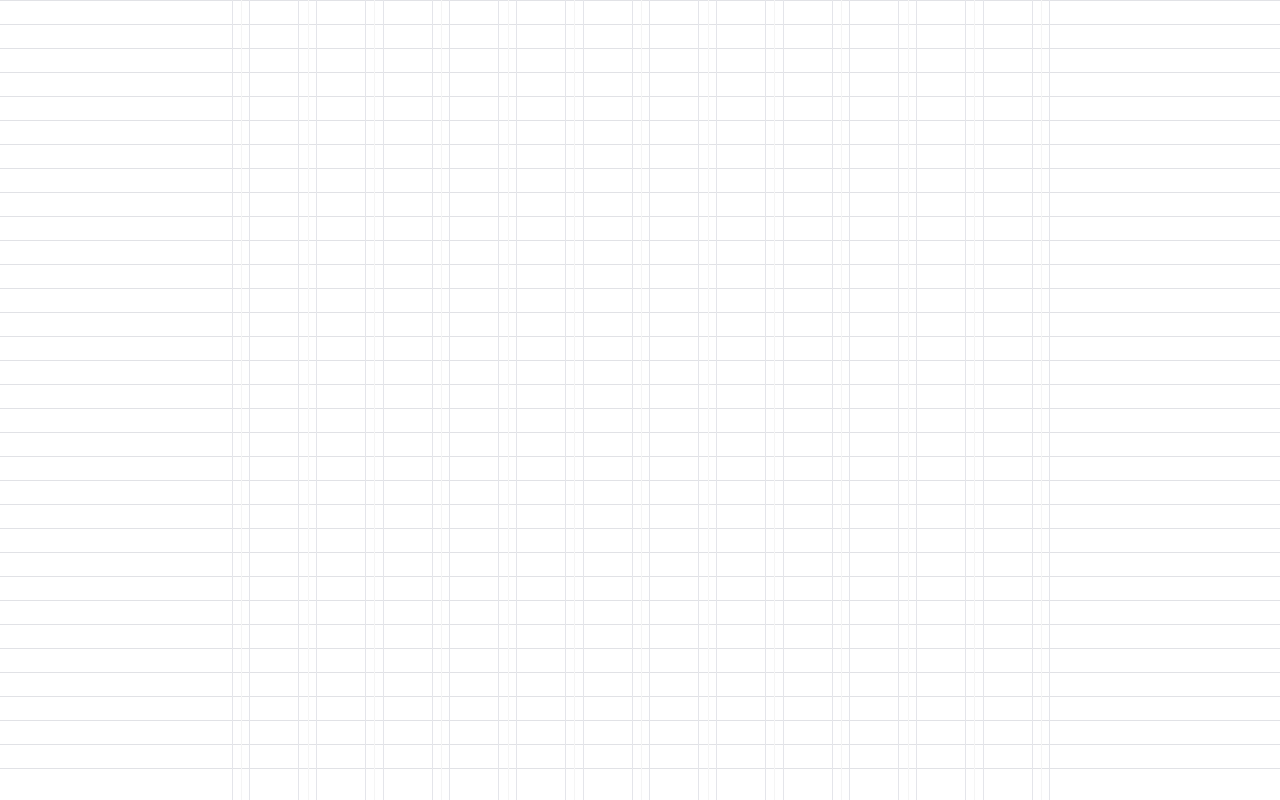
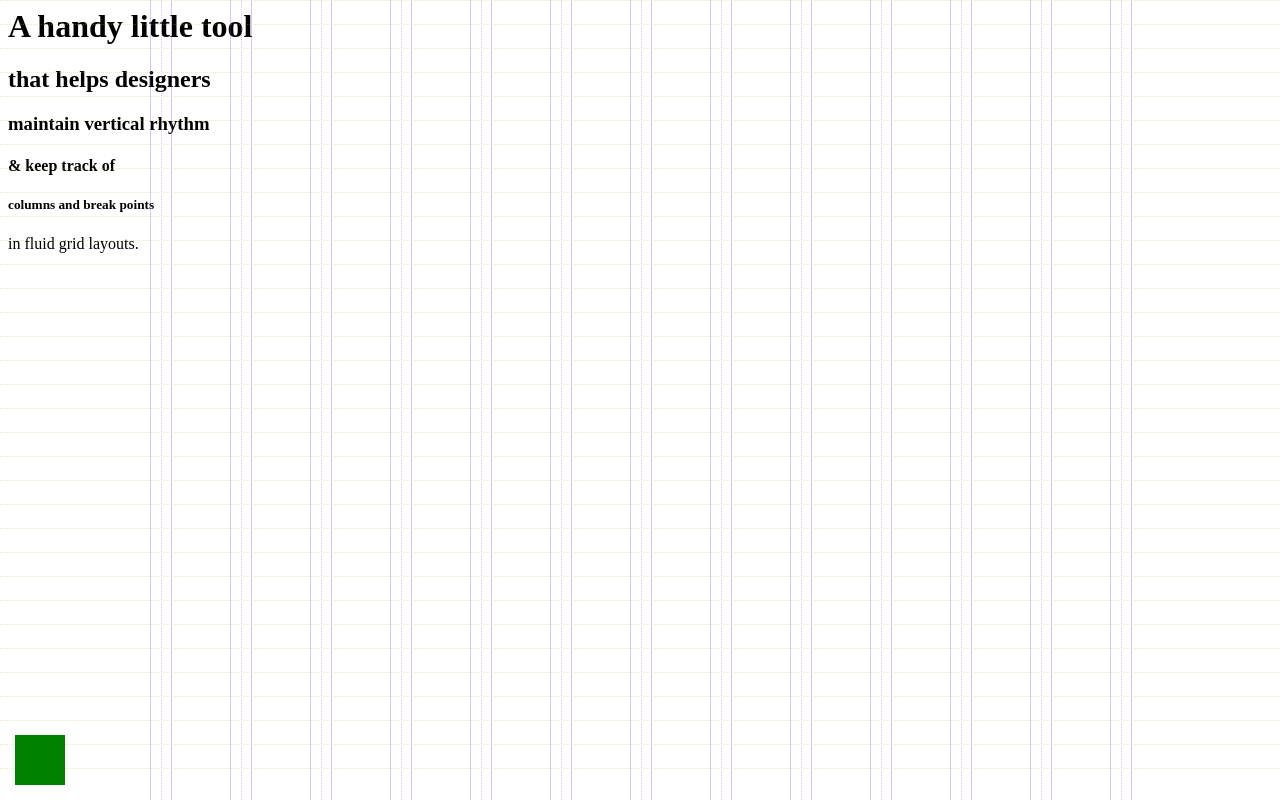
Before and after one commit to Reklino/blooby-grid, a plain HTML site: page docs/index.html in a window 1280 px wide. Drawn offline with Linux system fonts and the light colour scheme.

Commit message:
add switch and update style

```diff
--- /dev/null
+++ b/demo/index.html
@@ -0,0 +1,57 @@
+<html>
+<head>
+	<link rel="stylesheet" type="text/css" href="stylesheets/sass/screen.css">
+	<script src="//use.typekit.net/hro1cmg.js"></script>
+	<script>try{Typekit.load();}catch(e){}</script>
+	<title>Blooby Grid</title>
+</head>
+<body>
+
+	<main class="container">
+		<div class="col-6">
+			<p>
+				A dolor sit arcu adipiscing! Quis velit magnis parturient vel. Pulvinar pellentesque, urna nec sagittis? Aliquet sed mattis, dictumst quis diam! Tincidunt integer montes augue amet sit lectus? Cursus, porttitor pid mattis, turpis pid. Integer ac, lectus lundium, scelerisque, tortor elementum lorem? Aliquet velit, ultricies! Pulvinar elit duis amet porta.
+			</p>
+		</div>
+		<div class="col-6">
+			<h1>Blooby Grid</h1>
+			<h2>Blooby Grid</h2>
+			<h3>Blooby Grid</h3>
+			<h4>Blooby Grid</h4>
+			<h5>Blooby Grid</h5>
+			<h6>Blooby Grid</h6>
+			<p>
+				A dolor sit arcu adipiscing! Quis velit magnis parturient vel. Pulvinar pellentesque, urna nec sagittis? Aliquet sed mattis, dictumst quis diam! Tincidunt integer montes augue amet sit lectus? Cursus, porttitor pid mattis, turpis pid. Integer ac, lectus lundium, scelerisque, tortor elementum lorem? Aliquet velit, ultricies! Pulvinar elit duis amet porta.
+			</p>
+		</div>
+	</main>
+
+<script src="../src/blooby-grid.js"></script>
+<script>
+	bloobyGrid.baseLineHeight    = 24,
+	bloobyGrid.container         = 1120,
+	bloobyGrid.containerPosition = 'center',
+	bloobyGrid.breaks = [
+	    {
+	        point : "(min-width: 800px)",
+	        columns : 12,
+	        gutters : .25,
+	        baseLineHeight : 24
+	    },
+	    {
+	        point : "(min-width: 500px)",
+	        columns : 6,
+	        gutters : .25,
+	        baseLineHeight : 28
+	    },
+	    {
+	        point : "(min-width: 300px)",
+	        columns : 3,
+	        gutters : .25,
+	        baseLineHeight : 24
+	    }
+	];
+	bloobyGrid.gridInit();
+</script>
+</body>
+</html>
--- /dev/null
+++ b/demo/sass/sass/ie.scss
@@ -0,0 +1,5 @@
+/* Welcome to Compass. Use this file to write IE specific override styles.
+ * Import this file using the following HTML or equivalent:
+ * <!--[if IE]>
+ *   <link href="/stylesheets/ie.css" media="screen, projection" rel="stylesheet" type="text/css" />
+ * <![endif]--> */
--- /dev/null
+++ b/demo/sass/sass/print.scss
@@ -0,0 +1,3 @@
+/* Welcome to Compass. Use this file to define print styles.
+ * Import this file using the following HTML or equivalent:
+ * <link href="/stylesheets/print.css" media="print" rel="stylesheet" type="text/css" /> */
--- /dev/null
+++ b/demo/sass/sass/screen.scss
@@ -0,0 +1,133 @@
+/* Welcome to Compass.
+ * In this file you should write your main styles. (or centralize your imports)
+ * Import this file using the following HTML or equivalent:
+ * <link href="/stylesheets/screen.css" media="screen, projection" rel="stylesheet" type="text/css" /> */
+
+@import "compass/reset";
+@import "susy";
+
+/*============================
+=            Vars            =
+============================*/
+
+$body: #475654;
+$background: #FFF;
+$color1: #23f0c7;
+$color2: #4bb1a0;
+$color3: #159e81;
+$color4: #6cf2d4;
+$color5: #0f705e;
+
+/*-----  End of Vars  ------*/
+
+
+
+/*============================
+=            Grid            =
+============================*/
+
+$susy: (
+    columns: 12,
+    gutters: .33,
+    gutter-position: inside,
+    container: 1120px
+);
+$line: 24px;
+
+.container {
+	@include container;
+	margin: 0 auto;
+}
+
+.col-1     { @include span(12 of 12); }
+.col-2     { @include span(12 of 12); }
+.col-3     { @include span(12 of 12); }
+.col-4     { @include span(12 of 12); }
+.col-5     { @include span(12 of 12); }
+.col-6     { @include span(12 of 12); }
+.col-7     { @include span(12 of 12); }
+.col-8     { @include span(12 of 12); }
+.col-9     { @include span(12 of 12); }
+.col-10    { @include span(12 of 12); }
+.col-11    { @include span(12 of 12); }
+.col-12    { @include span(12 of 12); }
+
+@media (min-width: 500px) {
+    .col-1     { @include span(2 of 12); }
+    .col-2     { @include span(2 of 12); }
+    .col-3     { @include span(4 of 12); }
+    .col-4     { @include span(4 of 12); }
+    .col-5     { @include span(6 of 12); }
+    .col-6     { @include span(6 of 12); }
+    .col-7     { @include span(6 of 12); }
+    .col-8     { @include span(8 of 12); }
+    .col-9     { @include span(8 of 12); }
+    .col-10    { @include span(10 of 12); }
+    .col-11    { @include span(10 of 12); }
+    .col-12    { @include span(12 of 12); }
+}
+@media (min-width: 800px) {
+    .col-1     { @include span(1 of 12); }
+    .col-2     { @include span(2 of 12); }
+    .col-3     { @include span(3 of 12); }
+    .col-4     { @include span(4 of 12); }
+    .col-5     { @include span(5 of 12); }
+    .col-6     { @include span(6 of 12); }
+    .col-7     { @include span(7 of 12); }
+    .col-8     { @include span(8 of 12); }
+    .col-9     { @include span(9 of 12); }
+    .col-10    { @include span(10 of 12); }
+    .col-11    { @include span(11 of 12); }
+    .col-12    { @include span(12 of 12); }
+}
+
+/*-----  End of Grid  ------*/
+
+
+/*==================================
+=            Typography            =
+==================================*/
+body {
+	font-family: "brandon-grotesque",sans-serif;
+	font-style: normal;
+	font-weight: 400;
+	background: $background;
+	color: $body;
+	font-size: 16px;
+}
+h1, h2, h3, h4, h5, h6 { font-weight: 700; color: $color2; }
+h1 {
+	font-size: 72px;
+	line-height: $line*5;
+	margin-bottom: $line;
+}
+h2 {
+	font-size: 60px;
+	line-height: $line*4;
+	margin-bottom: $line;
+}
+h3 {
+	font-size: 48px;
+	line-height: $line*3;
+	margin-bottom: $line;
+}
+h4 {
+	font-size: 36px;
+	line-height: $line*2;
+	margin-bottom: $line;
+}
+h5 {
+	font-size: 24px;
+	line-height: $line;
+	margin-bottom: $line;
+}
+h6 {
+	font-size: 18px;
+	line-height: $line;
+	margin-bottom: $line;
+}
+p {
+	line-height: $line;
+}
+
+/*-----  End of Typography  ------*/
--- a/docs/index.html
+++ b/docs/index.html
@@ -3,10 +3,20 @@
 	<title>Blooby Grid</title>
 </head>
 <body>
+
+	<main>
+		<h1>A handy little tool</h1>
+		<h2>that helps designers</h2>
+		<h3>maintain vertical rhythm</h3>
+		<h4>&amp; keep track of</h4>
+		<h5>columns and break points</h5>
+		<p>in fluid grid layouts.</p>
+	</main>
+
 <script src="../src/blooby-grid.js"></script>
 <script>
 	bloobyGrid.baseLineHeight    = 24,
-	bloobyGrid.container         = 800,
+	bloobyGrid.container         = 960,
 	bloobyGrid.containerPosition = 'center',
 	bloobyGrid.breaks = [
 	    {
--- a/src/blooby-grid.js
+++ b/src/blooby-grid.js
@@ -3,7 +3,8 @@ var bloobyGrid = (function () {
     // define private vars
     var grid = document.createElement('div'),
         gridContainer = document.createElement('div'),
-        gridLineContainer = document.createElement('div');
+        gridLineContainer = document.createElement('div')
+        gridSwitch = document.createElement('div');
 
 
     // define bG Object (will return this)
@@ -14,8 +15,9 @@ var bloobyGrid = (function () {
     bG.baseLineHeight    = 24,
     bG.container         = false,
     bG.containerPosition = 'center',
-    bG.lineColor         = '#4f5979',
-    bG.opacity           = 0.15,
+    bG.columnColor         = '#8e46b3',
+    bG.lineColor         = '#d1bb4c',
+    bG.opacity           = 0.3,
     bG.breaks            = [
         {
             point : "(min-width: 800px)",
@@ -34,6 +36,19 @@ var bloobyGrid = (function () {
     grid.appendChild(gridContainer);
     document.body.appendChild(grid);
 
+    gridSwitch.id = 'grid-switch';
+    document.body.appendChild(gridSwitch);
+
+    // redefine vars
+    grid                = document.getElementById('grid');
+    gridContainer       = document.getElementById('grid-container');
+    gridLineContainer   = document.getElementById('grid-line-container');
+    gridSwitch          = document.getElementById('grid-switch');
+
+    gridSwitch.addEventListener('click', function() {
+        grid.classList.toggle('grid-hidden');
+    })
+
 
 
     // render the grid lines
@@ -43,10 +58,7 @@ var bloobyGrid = (function () {
             h             = window.innerHeight,
             lines         = Math.round(h/bp.baseLineHeight),
             colWidth      = 100/bp.columns,
-            gutterSize    = colWidth * bp.gutters,
-            grid          = document.getElementById('grid'),
-            gridContainer = document.getElementById('grid-container'),
-            gridLineContainer = document.getElementById('grid-line-container');
+            gutterSize    = colWidth * bp.gutters;
 
         // set configurable grid and grid container styles
         gridContainer.innerHTML      = '';
@@ -131,42 +143,57 @@ var bloobyGrid = (function () {
                 width: 100%;\
                 height: 100%;\
             }\
-        ", 0);
+        ", 1);
         bG.sheet.insertRule("\
             #grid-container div {\
-                border: 1px solid " + bG.lineColor + ";\
+                border: 1px solid " + bG.columnColor + ";\
                 border-width: 0 1px;\
                 position: absolute;\
                 width: 0;\
                 height: 100%;\
             }\
-        ", 1);
+        ", 2);
         bG.sheet.insertRule("\
             #grid-container div:before {\
                 content:'';\
                 background-color:white;\
                 position: absolute;\
                 width: 0;\
-                border-right: 1px solid rgba(0,0,0,.25);\
+                border-right: 1px dotted " + bG.columnColor + ";\
                 height: 100%;\
             }\
-        ", 1);
+        ", 3);
         bG.sheet.insertRule("\
             #grid-line-container {\
                 position: absolute;\
                 width: 100%;\
                 height: 100%;\
             }\
-        ", 0);
+        ", 4);
         bG.sheet.insertRule("\
             #grid-line-container div {\
-                background-color:" + bG.lineColor + ";\
+                border-top: 1px dotted " + bG.lineColor + ";\
                 position: absolute;\
                 width: 100%;\
-                border-top: 1px solid rgba(0,0,0,.25);\
                 height: 0;\
             }\
-        ", 2);
+        ", 5);
+        bG.sheet.insertRule("\
+            #grid-switch {\
+                cursor: pointer;\
+                background: green;\
+                position: absolute;\
+                width: 50px;\
+                height: 50px;\
+                bottom: 15px;\
+                left: 15px;\
+            }\
+        ", 6);
+        bG.sheet.insertRule("\
+            .grid-hidden {\
+                display: none;\
+            }\
+        ", 7);
 
         // start watching for breakpoints
         if (window.matchMedia) {
```
Also changed, not shown: demo/sass/stylesheets/ie.css (added), demo/sass/stylesheets/print.css (added), demo/sass/stylesheets/screen.css (added), demo/stylesheets/sass/ie.css (added), demo/stylesheets/sass/print.css (added), demo/stylesheets/sass/screen.css (added), 1 other file.
